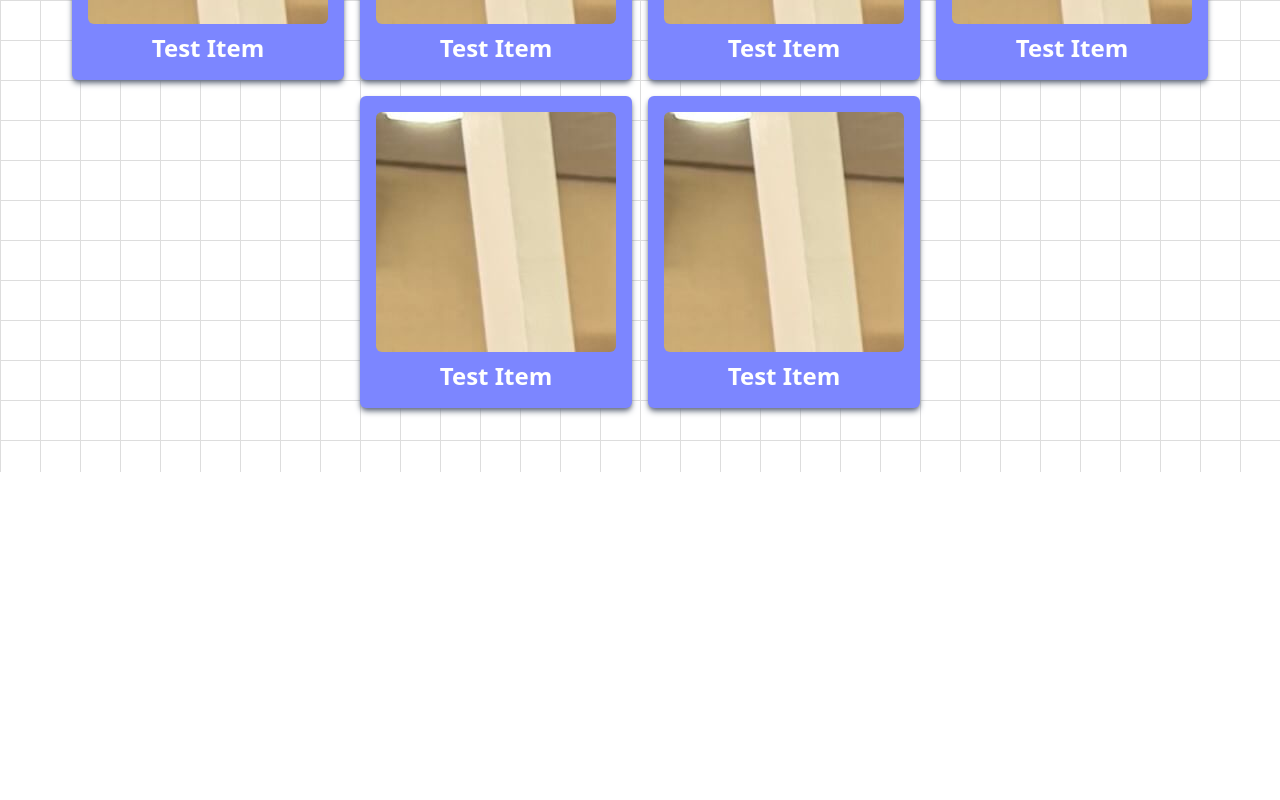
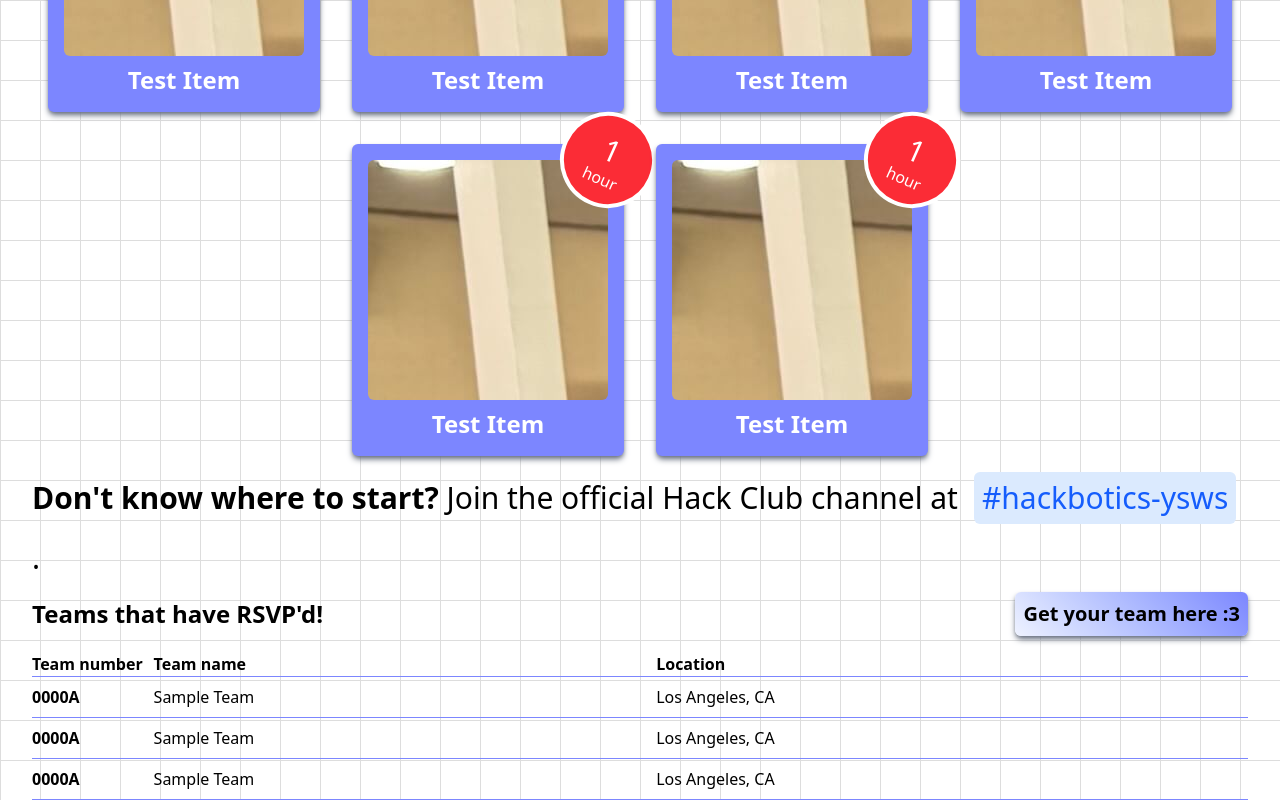
Before and after one commit to normalperson543/hackbotics-ysws, a React (Vite) app: page / in a window 1280 px wide. Shown: the part 1160-1960 px from the top of the page. Before the commit the page ends 1632 px from the top, so only its background shows below. Built offline with nearby package versions, Linux system fonts and the light colour scheme; a web font is replaced by a local one.

Commit message:
rsvp table

```diff
--- a/src/App.tsx
+++ b/src/App.tsx
@@ -5,6 +5,7 @@ import {
 } from "lucide-react";
 import "./App.css";
 import shopItems from "./assets/shop-items.json" with { type: "json" };
+import teamList from "./assets/rsvp-team-list.json" with { type: "json" };
 import ShopMiniItem from "./components/shop-mini-item";
 function App() {
   return (
@@ -95,7 +96,7 @@ function App() {
         <h2 className="text-2xl font-bold text-center">
           Your time designing and building your robot can get you...
         </h2>
-        <div className="flex flex-row flex-wrap gap-4 justify-center">
+        <div className="flex flex-row flex-wrap gap-8 justify-center mt-8">
           {shopItems.shopItems.map((s) => (
             <ShopMiniItem
               imageUrl={s.imageUrl}
@@ -105,6 +106,53 @@ function App() {
             />
           ))}
         </div>
+        <div className="text-3xl flex flex-row flex-wrap gap-4 items-center">
+          <p>
+            <b>Don&apos;t know where to start?</b> Join the official Hack Club
+            channel at
+          </p>
+          <div className="rounded-md p-2 bg-blue-100 hover:scale-105 transition duration-200">
+            <p className="text-blue-600">#hackbotics-ysws</p>
+          </div>
+          <p>.</p>
+        </div>
+        <div className="flex flex-col gap-4">
+          <div className="flex flex-row justify-between items-center">
+            <h2 className="text-2xl font-bold">Teams that have RSVP'd!</h2>
+            <button className="shadow-md shadow-gray-500 p-2 bg-linear-45 from-indigo-50 to-indigo-400 rounded-md font-bold text-xl hover:from-indigo-500 hover:to-indigo-100 transition duration-200 hover:scale-110 hover:rotate-2">
+              Get your team here :3
+            </button>
+          </div>
+          <table className="max-h-48 overflow-y-auto">
+            <thead>
+              <tr>
+                <th scope="col" className="text-left w-1/10">
+                  Team number
+                </th>
+                <th scope="col" className="text-left">
+                  Team name
+                </th>
+                <th scope="col" className="text-left">
+                  Location
+                </th>
+              </tr>
+            </thead>
+            <tbody>
+              {teamList.teamList.map((t) => (
+                <tr key={t.teamNumber} className="border-y border-y-indigo-400">
+                  <th scope="row" className="text-left w-1/10 py-2">
+                    {t.teamNumber}
+                  </th>
+                  <td>{t.name}</td>
+                  <td>{t.location}</td>
+                </tr>
+              ))}
+            </tbody>
+          </table>
+        </div>
+        <div className="flex flex-col gap-2">
+          <h2 className="text-2xl font-bold">FAQ</h2>
+        </div>
       </div>
     </div>
   );
--- /dev/null
+++ b/src/assets/rsvp-team-list.json
@@ -0,0 +1,29 @@
+{
+  "teamList": [
+    {
+      "name": "Sample Team",
+      "teamNumber": "0000A",
+      "location": "Los Angeles, CA"
+    },
+    {
+      "name": "Sample Team",
+      "teamNumber": "0000A",
+      "location": "Los Angeles, CA"
+    },
+    {
+      "name": "Sample Team",
+      "teamNumber": "0000A",
+      "location": "Los Angeles, CA"
+    },
+    {
+      "name": "Sample Team",
+      "teamNumber": "0000A",
+      "location": "Los Angeles, CA"
+    },
+    {
+      "name": "Sample Team",
+      "teamNumber": "0000A",
+      "location": "Los Angeles, CA"
+    }
+  ]
+}
--- a/src/assets/shop-items.json
+++ b/src/assets/shop-items.json
@@ -3,7 +3,7 @@
     {
       "id": 1,
       "name": "Test Item",
-      "hours": 1,
+      "hours": 67,
       "imageUrl": "/hero-banner.jpg"
     },
     {
--- /dev/null
+++ b/src/components/collapsible.tsx
@@ -0,0 +1,3 @@
+export default function Collapsible({ title }: { title: string }) {
+
+}
--- a/src/components/shop-mini-item.tsx
+++ b/src/components/shop-mini-item.tsx
@@ -9,6 +9,14 @@ export default function ShopMiniItem({
 }) {
   return (
     <div className="p-4 rounded-md bg-indigo-400 shadow-md shadow-gray-500 flex flex-col gap-2 text-white hover:scale-105 transition duration-200 relative">
+      <div className="p-4 bg-red-500 rounded-full border-white border-4 rotate-24 absolute -top-8 -right-8 h-24 w-24">
+        {hourRequirement && (
+          <div className="flex flex-col items-center">
+            <p className="text-3xl text-center">{hourRequirement}</p>
+            <p>hour{hourRequirement != 1 && "s"}</p>
+          </div>
+        )}
+      </div>
       <div
         className="h-60 w-60 rounded-md bg-indigo-50"
         style={{ backgroundImage: `url(${imageUrl})` }}
```
